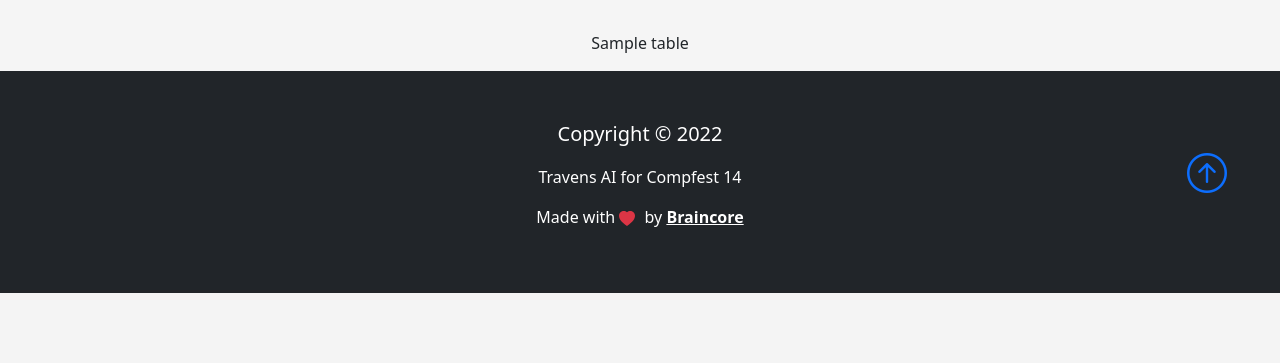
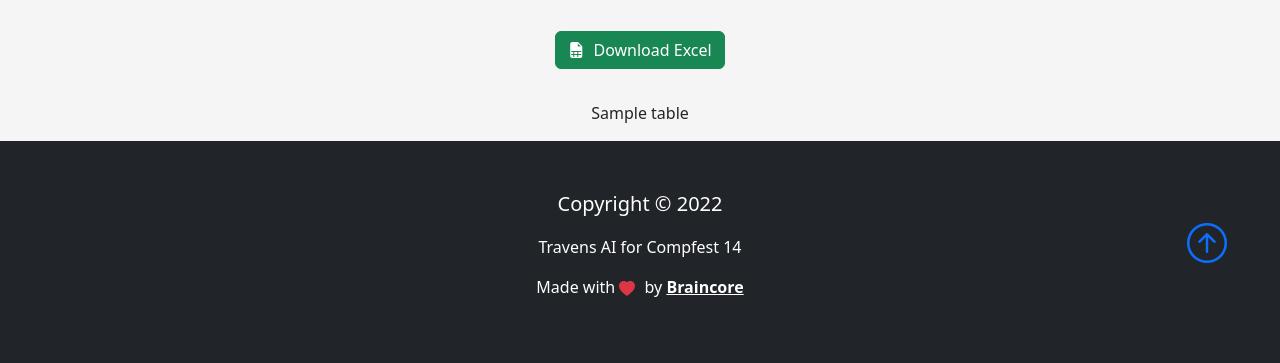
Before and after one commit to algonacci/COMPFEST-14, a Flask app: template templates/topic-sentiment-analysis.html in a window 1280 px wide. Shown: the part 1552-1915 px from the top of the page. Before the commit the page ends 1845 px from the top, so only its background shows below. Run offline with Flask 2, Linux system fonts and the light colour scheme; the template is opened without the code that fills it: most values are stand-ins (such as "Sample title", 1, 10 or a date in 2020); parts of the project's set-up code (start-up, migrations or seed data) failed here and were passed over; some libraries are stand-ins or nearby versions.

Commit message:
fix: Update UI

```diff
--- a/templates/topic-sentiment-analysis.html
+++ b/templates/topic-sentiment-analysis.html
@@ -53,7 +53,7 @@
                 <img src="{{ word_embedding }}.png" id="wordcloud" alt="Sentiment-Countplot">
             </div>
 
-            <div class="col-lg-6 mt-3 mb-3">
+            <div class="col-lg-8 mt-3 mb-3">
                 <a class="btn btn-success" href="/download_excel_topic">
                     <i class="bi bi-file-earmark-spreadsheet-fill"></i>
                     Download Excel
--- a/utils/sentiment.py
+++ b/utils/sentiment.py
@@ -218,7 +218,8 @@ def scraping_tweets_with_any_topic(topic):
     df_for_excel = df.copy()
     timestamp = time.strftime("%Y%m%d-%H%M%S")
     scraping_tweets_with_any_topic.df_excel = df_for_excel.to_excel(
-        'static/output/sentiment_analysis/excel/' + topic + '_' + timestamp + '.xlsx'
+        'static/output/sentiment_analysis/excel/' + topic + '_' + timestamp + '.xlsx',
+        index=False
     )
     scraping_tweets_with_any_topic.path_excel = 'static/output/sentiment_analysis/excel/' \
         + topic + '_' + timestamp + '.xlsx'
```
Also changed, not shown: static/output/sentiment_analysis/word_embedding/Word_Embedding_algonacci_20220725-171053.png (deleted), 1 other file.
